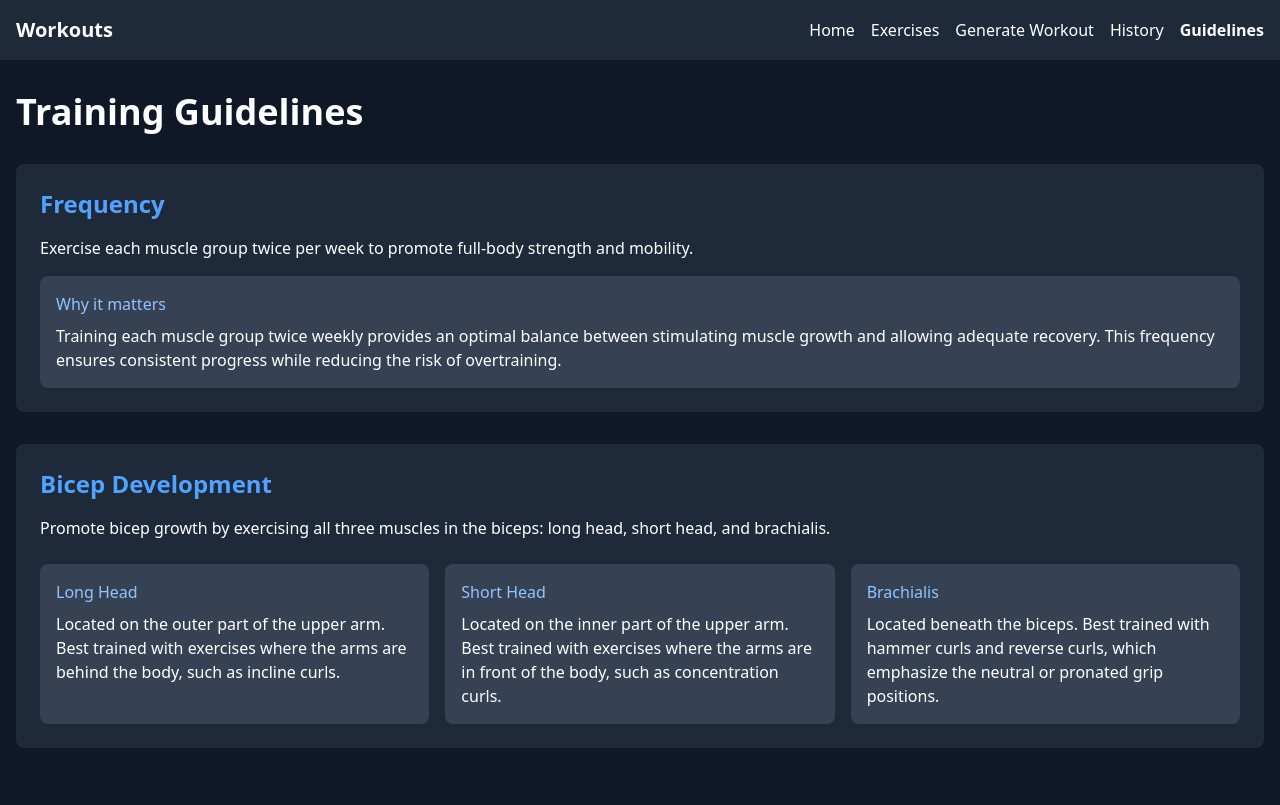
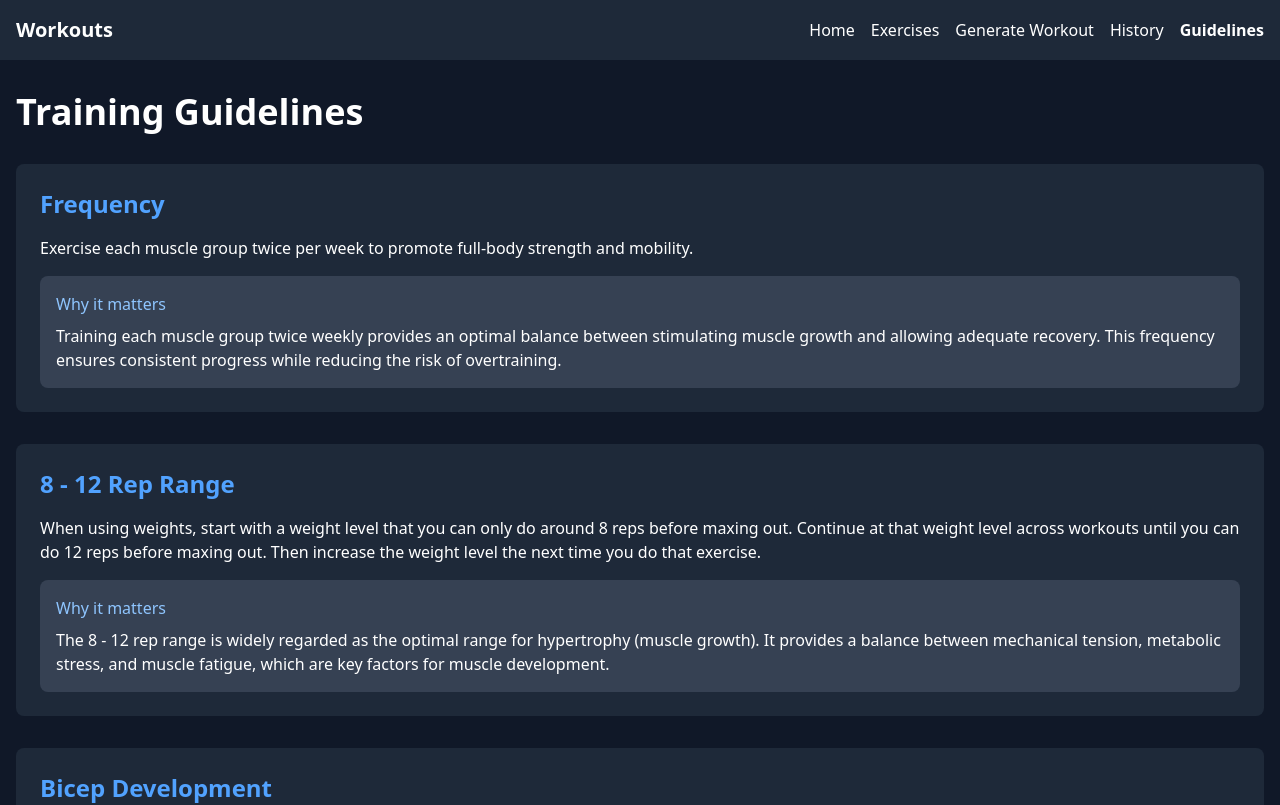
Before and after one commit to brylie/workouts, a SvelteKit app in the folder app/: page /guidelines in a window 1280 px wide. Shown: the top 805 px of the page. Built offline with nearby package versions, Linux system fonts and the light colour scheme.

Commit message:
feat: add 8 - 12 Rep Range guideline to enhance training recommendations

```diff
--- a/app/src/routes/guidelines/+page.svelte
+++ b/app/src/routes/guidelines/+page.svelte
@@ -14,6 +14,16 @@
                 <div class="bg-gray-700 p-4 rounded-lg mt-4">
                     <h3 class="font-medium text-blue-300 mb-2">Why it matters</h3>
                     <p>Training each muscle group twice weekly provides an optimal balance between stimulating muscle growth and allowing adequate recovery. This frequency ensures consistent progress while reducing the risk of overtraining.</p>
+                </div>
+            </div>
+
+            <!-- 8 - 12 Rep Range Guideline -->
+            <div class="bg-gray-800 rounded-lg p-6">
+                <h2 class="text-2xl font-semibold mb-4 text-blue-400">8 - 12 Rep Range</h2>
+                <p class="mb-3">When using weights, start with a weight level that you can only do around 8 reps before maxing out. Continue at that weight level across workouts until you can do 12 reps before maxing out. Then increase the weight level the next time you do that exercise.</p>
+                <div class="bg-gray-700 p-4 rounded-lg mt-4">
+                    <h3 class="font-medium text-blue-300 mb-2">Why it matters</h3>
+                    <p>The 8 - 12 rep range is widely regarded as the optimal range for hypertrophy (muscle growth). It provides a balance between mechanical tension, metabolic stress, and muscle fatigue, which are key factors for muscle development.</p>
                 </div>
             </div>
 
```
